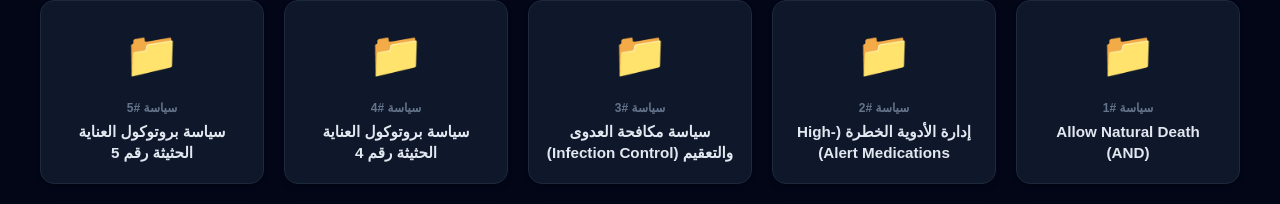
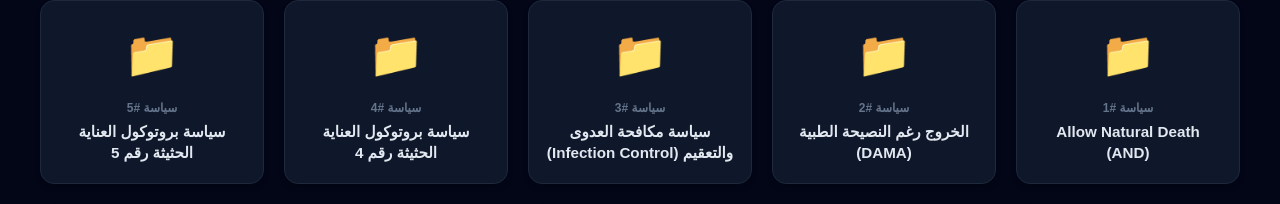
Before and after one commit to samcashbmwusa/icu-adult-infusion-calculator, a Next.js app: page /policies in a window 1280 px wide. Shown: the part 180-384 px from the top of the page. Built offline with nearby package versions, Linux system fonts and the light colour scheme.

Commit message:
Integrate DAMA policy PDF embedding system

```diff
--- a/app/policies/page.tsx
+++ b/app/policies/page.tsx
@@ -6,29 +6,29 @@
 interface Policy {
   id: number;
   title: string;
-  pdfUrl: string; // رابط الـ PDF الرسمي المتصل بسحاب جوجل
+  pdfUrl: string; // رابط الـ PDF الرسمي المتصل بسحاب جوجل د those
 }
 
 export default function PoliciesPage() {
   const router = useRouter();
   const [selectedPdf, setSelectedPdf] = useState<string | null>(null);
 
-  // مصفوفة الـ 40 سياسة - تم ربط السياسة الأولى برابط الـ PDF الأصلي الخاص بك بنجاح
+  // مصفوفة الـ 40 سياسة - تم تفعيل السياسة الأولى والثانية بنجاح
   const policies: Policy[] = [
     {
       id: 1,
       title: "Allow Natural Death (AND)",
-      pdfUrl: "https://drive.google.com/file/d/1FH_c3jgFS8dvuMyiGaFo88-1KVUhPJd-/preview" // رابط ملفك الأصلي الصافي
+      pdfUrl: "https://drive.google.com/file/d/1FH_c3jgFS8dvuMyiGaFo88-1KVUhPJd-/preview"
     },
     {
       id: 2,
-      title: "إدارة الأدوية الخطرة (High-Alert Medications)",
-      pdfUrl: "" // أضف رابط الـ preview الخاص بها لاحقاً بنفس الطريقة
+      title: "الخروج رغم النصيحة الطبية (DAMA)",
+      pdfUrl: "https://drive.google.com/file/d/1vJUFXvmf8dDb9RKUI7uLRmyiAUE5pGfo/preview" // رابط السياسة الثانية الجديد
     },
     {
       id: 3,
       title: "سياسة مكافحة العدوى والتعقيم (Infection Control)",
-      pdfUrl: ""
+      pdfUrl: "" // أضف رابط الـ preview الخاص بها لاحقاً بنفس الطريقة
     },
     ...Array.from({ length: 37 }, (_, i) => ({
       id: i + 4,
```
